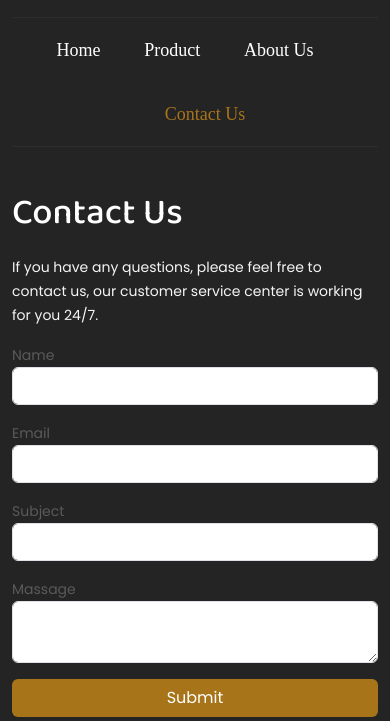
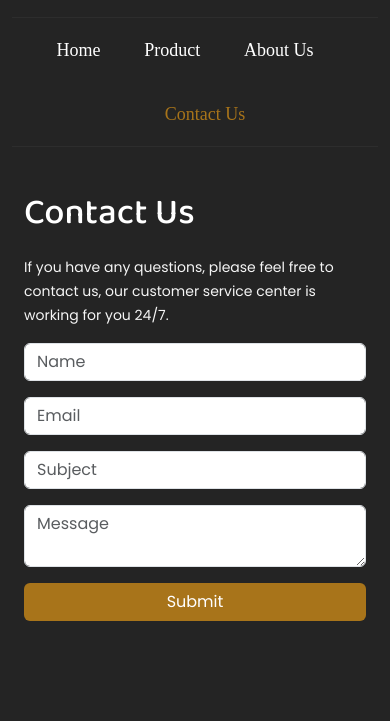
Before and after one commit to itsmesajan/preamratnajyasa, a PHP site: page /contactus.php in a window 390 px wide; the page is wider, and only the part inside the window is pictured. Shown: the part 251-972 px from the top of that part. Run offline with PHP 8.4, Linux system fonts and the light colour scheme; a user stored in the database is signed in; data comes from the database, SQL or seed files in the repository; some libraries are stand-ins or nearby versions; grey boxes are pictures that could not be loaded.

Commit message:
added Map

```diff
--- a/cart.php
+++ b/cart.php
@@ -9,7 +9,8 @@ if (!isset($_SESSION['email'])) {
 
 <head>
   <meta name="viewport" content="width=device-width, initial-scale=1">
-  <title>Cart | Life Style Store</title>
+  <link rel="shortcut icon" href="logo/logo.jpg" type="image/x-icon">
+  <title>Cart</title>
 
   <?php include 'includes/style-links.php' ?>
 </head>
--- a/contactus.php
+++ b/contactus.php
@@ -19,34 +19,35 @@ include('includes/common.php');
 <body>
   <div class="container-fluid decor_bg home_black_version" id="content">
     <?php include 'includes/header.php'; ?>
+    <div class="container">
       <div class="row">
-      <div class="container">
-        <div class="col-lg-3 col-md-6 mx-auto my-5">
+        <div class="col-md-6">
+
+          <div class="col-lg-6 col-md-6 mx-auto my-5">
             <h2 class="mb-4" style="color: white;">Contact Us</h2>
             <p>If you have any questions, please feel free to contact us, our customer service center is working for you 24/7.</p>
             <form action=" contactus.php" method="post">
               <div class="form-group mb-3">
-              <label>Name</label>
-              <input class="form-control" type="text" name="name" required="" class="form-control">
+                <input placeholder="Name" class="form-control" type="text" name="name" required="" class="form-control">
               </div>
               <div class="form-group mb-3">
-              <label>Email</label>
-              <input class="form-control" type="text" name="email" class="form-control" required="">
+                <input placeholder="Email" class="form-control" type="text" name="email" class="form-control" required="">
 
               </div>
               <div class="form-group mb-3">
-              <label>Subject</label>
-              <input class="form-control" type="text" name="submit" class="form-control" required="">
+                <input placeholder="Subject" class="form-control" type="text" name="submit" class="form-control" required="">
               </div>
               <div class="form-group mb-3">
-              <label>Massage</label>
-              <textarea class="form-control" name="massage"></textarea>
+                <textarea placeholder="Message" class="form-control" name="massage"></textarea>
               </div>
               <div class="text-center">
                 <button type="submit" name="submit" class="btn w-100 custom-btn">Submit</button>
               </div>
             </form>
           </div>
+        </div>
+        <div class="col-md-6 my-5">
+          <iframe src="https://www.google.com/maps/embed?pb=!1m18!1m12!1m3!1d2971.3295804909826!2d85.32067781809866!3d27.670124658305042!2m3!1f0!2f0!3f0!3m2!1i1024!2i768!4f13.1!3m3!1m2!1s0x39eb19d01fc6dff3%3A0xe786e373b3e4243a!2sTabahal%20Rd%2C%20Lalitpur%2044600!5e0!3m2!1sen!2snp!4v1734937767271!5m2!1sen!2snp" width="500" height="450" style="border:0;" allowfullscreen="" loading="lazy" referrerpolicy="no-referrer-when-downgrade"></iframe>
         </div>
       </div>
 
--- a/includes/header.php
+++ b/includes/header.php
@@ -54,7 +54,7 @@ if (!isset($_SESSION['email'])) {
                                         <li class="Login">
                                             <a href="settings.php">Account</a>
                                         </li>
-                                        <li><a href="cart.html">Shopping Cart</a></li>
+                                        <li><a href="cart.php">Shopping Cart</a></li>
                                         <!-- <li><a href="#">Wishlist</a></li> -->
                                         <?php
                                         if ($_SESSION['loggedin']) {
--- a/login.php
+++ b/login.php
@@ -10,8 +10,8 @@ if (isset($_SESSION['email'])) {
 
 <head>
     <meta name="viewport" content="width=device-width, initial-scale=1">
-
-    <title>Login | Life Style Store</title>
+    <link rel="shortcut icon" href="logo/logo.jpg" type="image/x-icon">
+    <title>Login</title>
 
     <?php
     include('includes/style-links.php');
```
Lines whose indentation alone changed are shown as unchanged.
